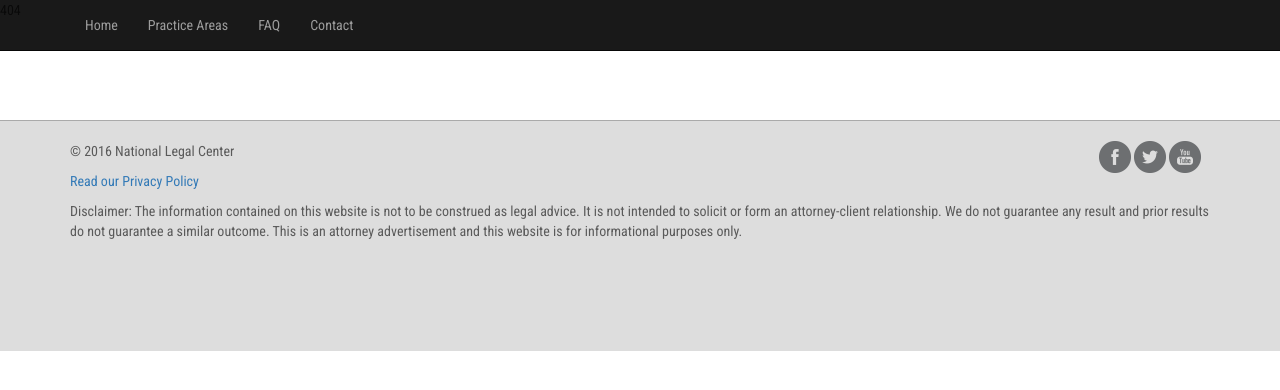
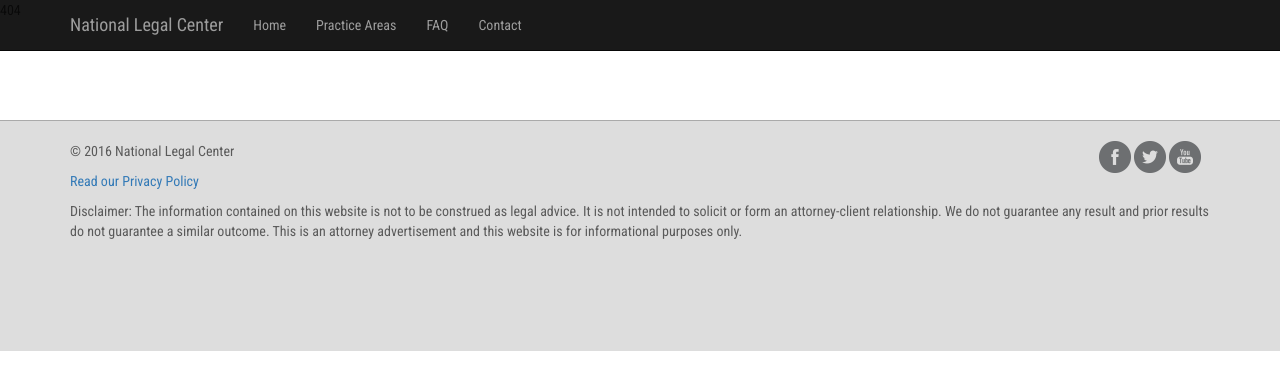
Before and after one commit to RBroden/national_legal, a PHP site: page /?section=1 in a window 1280 px wide. Shown: the top 390 px of the page. Run offline with PHP 8.4, Linux system fonts and the light colour scheme; data that the repository does not hold is empty.

Commit message:
Updated Header
Central -> Center

```diff
--- a/content/header.php
+++ b/content/header.php
@@ -13,6 +13,7 @@
             <span class="icon-bar"></span>
          </button>
          <!-- Logo -->
+         <a class="navbar-brand" href="<?=$this->site?>">National Legal Center</a>
         </div>
         <div id="navbar" class="navbar-collapse collapse">
            <ul class="nav navbar-nav">
```
